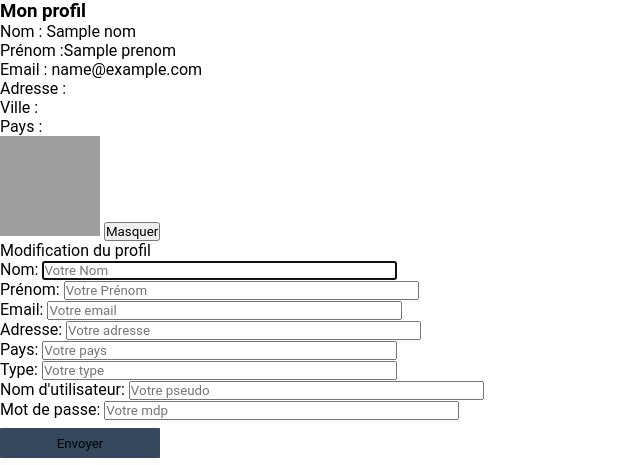
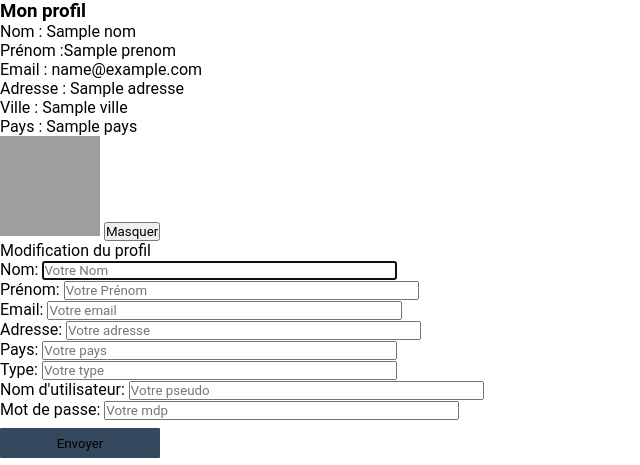
Before and after one commit to amad9720/jhamla-ghe, a PHP site: the page made by application/view/client/profil.php in a window 1280 px wide. Shown: the top 465 px of the page, without its empty margins (0-640 px from the left). Run offline with PHP 8.4, Linux system fonts and the light colour scheme; the template is opened without the code that fills it: most values are stand-ins (such as "Sample title", 1, 10 or a date in 2020); some libraries are stand-ins or nearby versions; grey boxes are pictures that could not be loaded.

Commit message:
Update profil.php

```diff
--- a/application/view/client/profil.php
+++ b/application/view/client/profil.php
@@ -3,9 +3,9 @@
 	<p>Nom : <?php echo $nom ?></p>
 	<p>Prénom :<?php echo $prenom ?></p>
 	<p>Email : <?php echo $email ?></p>
-	<p>Adresse : <?php $adresse ?></p>
-	<p>Ville : <?php $ville ?></p>
-	<p>Pays : <?php $pays ?></p>
+	<p>Adresse : <?php echo $adresse ?></p>
+	<p>Ville : <?php echo $ville ?></p>
+	<p>Pays : <?php echo $pays ?></p>
 </div>
 <img src="photo.jpg" alt="Photo_Profil" height="100" width="100">
 <input type="button" value="Masquer"/>
```
